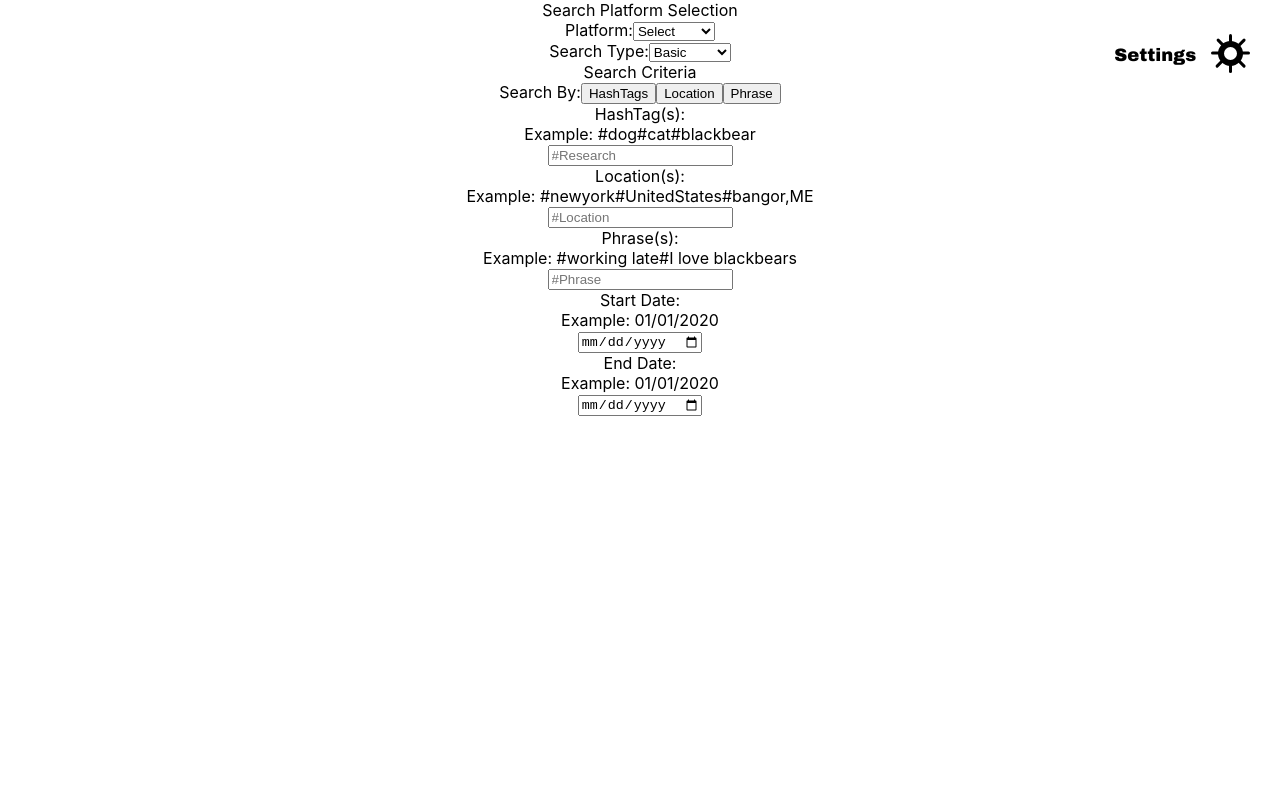
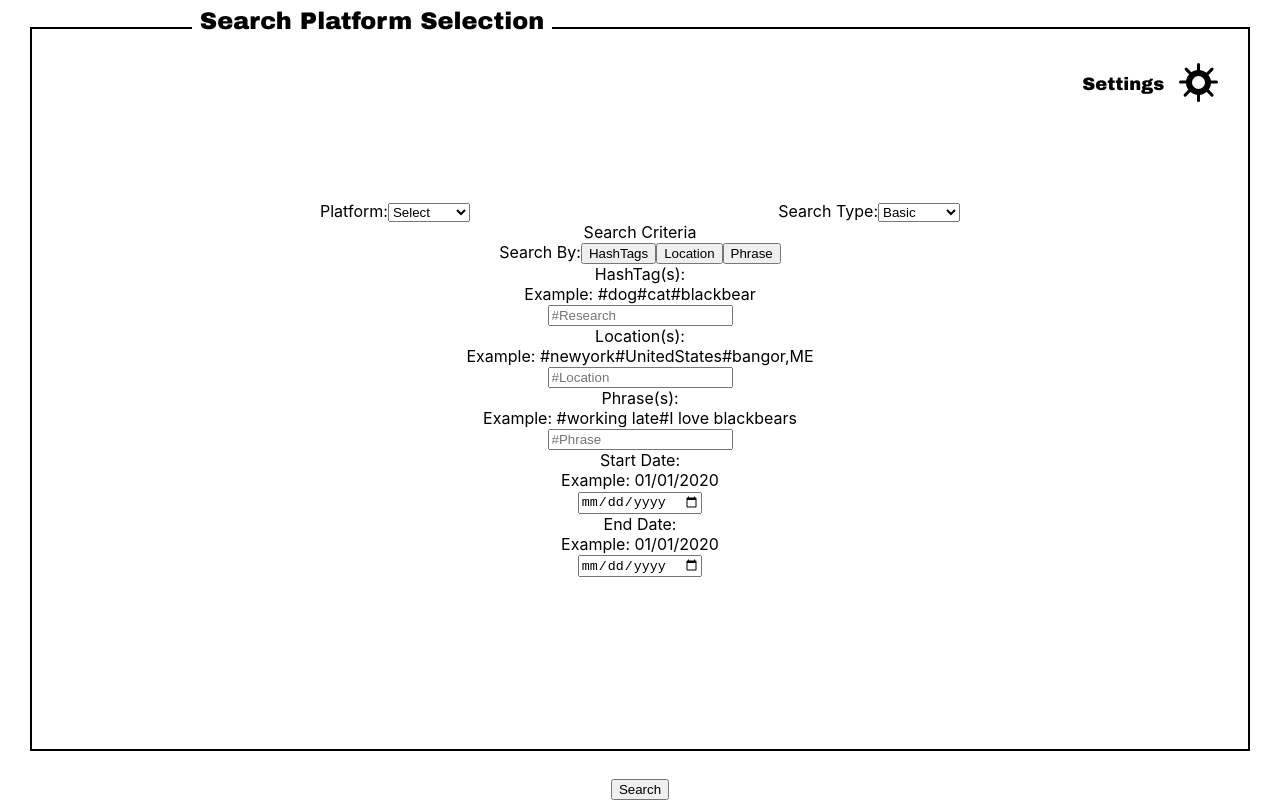
Before and after one commit to babytire/BBA-SocialScraper, a React (Create React App) app in the folder my-app/: page / in a window 1280 px wide. Built offline with nearby package versions, Linux system fonts and the light colour scheme.

Commit message:
initial CSS

```diff
--- a/my-app/src/components/SearchCriteriaPage.js
+++ b/my-app/src/components/SearchCriteriaPage.js
@@ -1,5 +1,6 @@
 import React, { Component } from 'react'
 import SettingsButton from './SettingsButton';
+import './css/SearchCriteriaPage.css'
 
 export default class SearchCriteriaPage extends Component {
     constructor(props){
@@ -29,12 +30,14 @@ export default class SearchCriteriaPage extends Component {
     render() {
         return (
             <div className="searchCriteriaPageContainer">
-                <div className="searchPlatformSelectionLabelContainer">
-                    <text className="searchPlatformSelectionLabel">
+                <div className="searchPlatformSelectionTitleContainer">
+                    <text className="searchPlatformSelectionTitle">
                         Search Platform Selection
                     </text>
                 </div>
+                <div className="searchCriteriaPlatformSelectionContainer">
                     <SettingsButton className="settingsButton"></SettingsButton>
+                    <div className="platformSearchContentContainer">
                         <div className="platformSelectionContainer">
                             <text className="platformLabel">
                                 Platform:
@@ -53,6 +56,7 @@ export default class SearchCriteriaPage extends Component {
                                 <option value={this.state.searchType}>Basic</option>
                                 <option value={this.state.searchType}>Advanced</option>
                             </select>
+                        </div>
                     </div>
                     <div className="searchCriteriaFormContainer">
                         <div className="searchCriteriaFormLabelContainer">
@@ -152,6 +156,12 @@ export default class SearchCriteriaPage extends Component {
                         </div>
                     </div>
                 </div>
+                <div className="searchButtonContainer">
+                    <button className="searchButton">
+                        Search
+                    </button>
+                </div>
+            </div>
         )
     }
 }
--- /dev/null
+++ b/my-app/src/components/css/SearchCriteriaPage.css
@@ -0,0 +1,43 @@
+.searchCriteriaPageContainer{
+    height: 100vh;
+    width: 100vw;
+    display: flex;
+    align-items: center;
+    justify-content: center;
+    flex-direction: column;
+}
+.searchPlatformSelectionTitleContainer{
+    position: absolute;
+    top: 1vh;
+    left: 15vw;
+    box-sizing: content-box;
+    background-color: #FFFFFF;
+    z-index: 1;
+    width: 360px;
+    height: 30px;
+}
+.searchPlatformSelectionTitle{
+    font-family: Arial Black;
+    font-style: normal;
+    font-weight: 900;
+    font-size: 24px;
+}
+.searchCriteriaPlatformSelectionContainer{
+    position: relative;
+    height: 90vh;
+    width: 95vw;
+    border: 2px solid black;
+    margin-left: auto;
+    margin-right: auto;
+    margin-top: auto;
+    margin-bottom: auto;
+    display: flex;
+    flex-direction: column;
+    align-items: center;
+    justify-content: center;
+}
+.platformSearchContentContainer{
+    display: flex;
+    width: 50vw;
+    justify-content: space-between;
+}
```
Also changed, not shown: 1 other file (tests, documents, lock files or other folders). Lines whose indentation alone changed are shown as unchanged.
